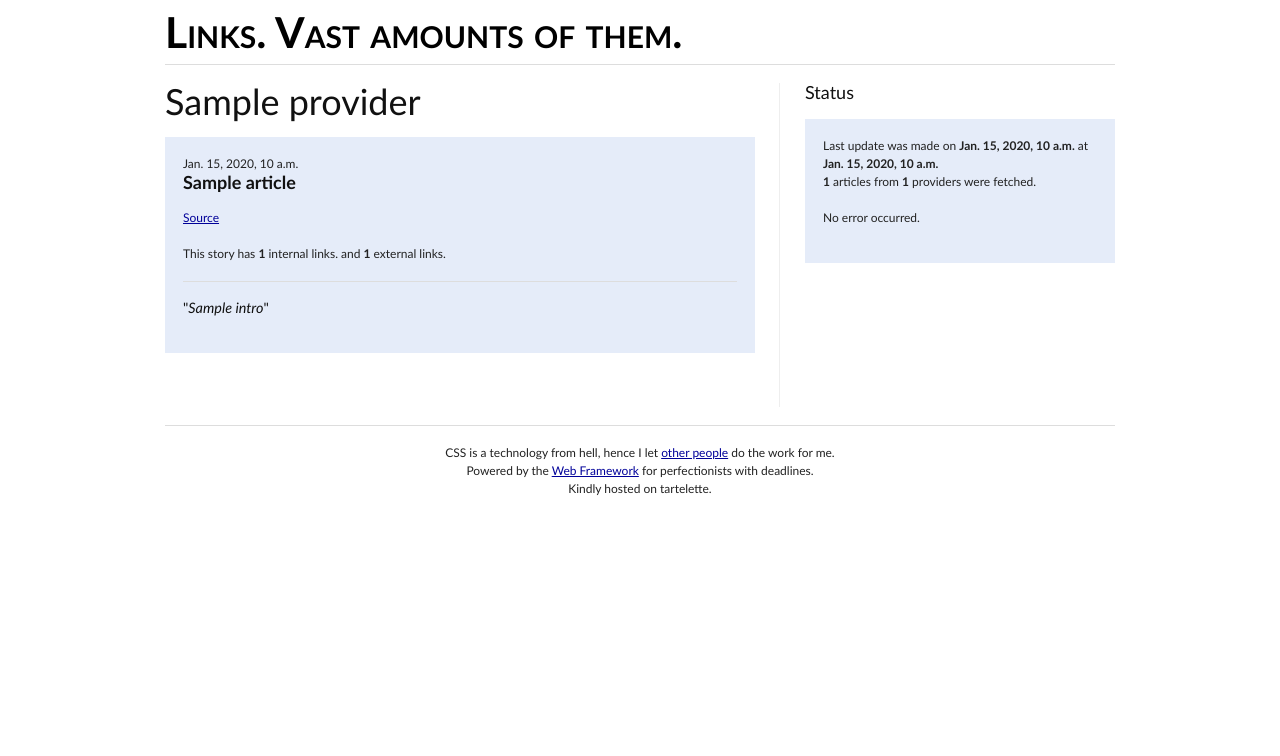
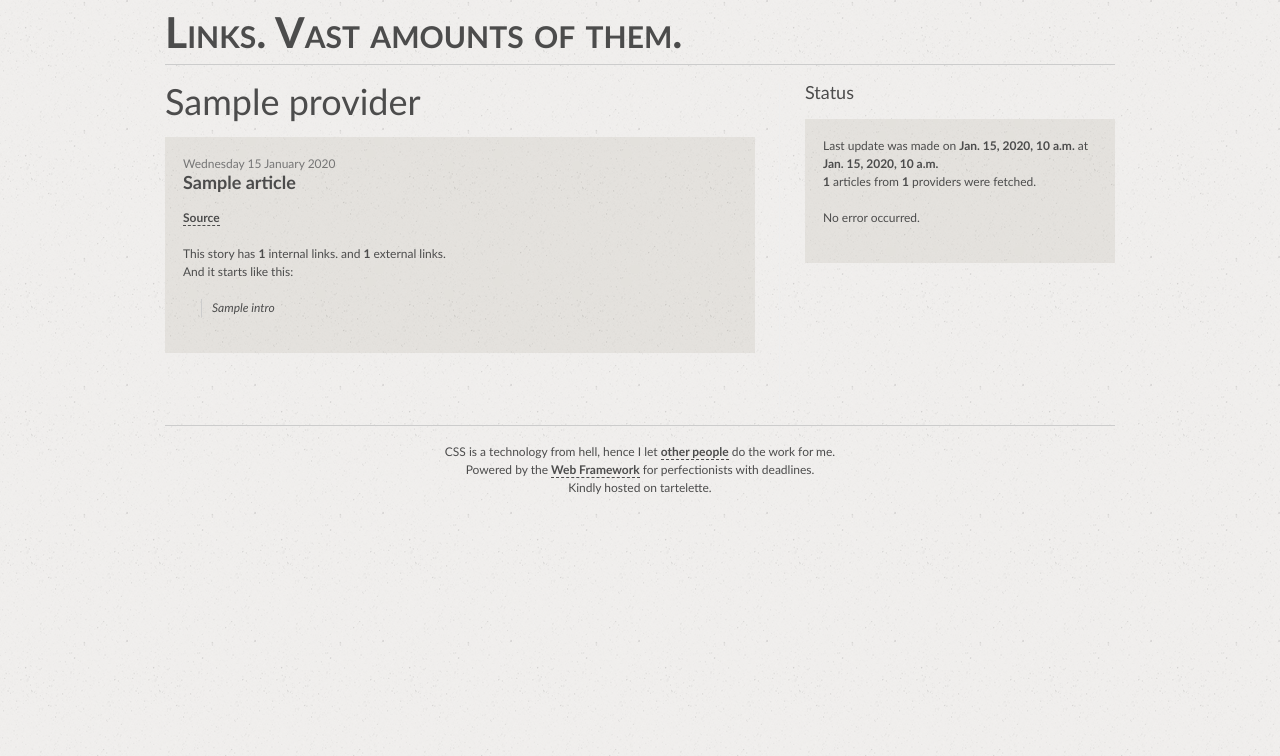
Before and after one commit to sevas/csxj_viewer_app, a Django app: template templates/summary.html in a window 1280 px wide. Shown: the top 756 px of the page. Run offline with Django 3.2, Linux system fonts and the light colour scheme; the template is opened without the code that fills it: most values are stand-ins (such as "Sample title", 1, 10 or a date in 2020).

Commit message:
restyling with taste

```diff
--- a/static/stylesheets/blueprint-restyled/screen.css
+++ b/static/stylesheets/blueprint-restyled/screen.css
@@ -13,7 +13,7 @@
 
 /* reset.css */
 html, body, div, span, object, iframe, h1, h2, h3, h4, h5, h6, p, blockquote, pre, a, abbr, acronym, address, code, del, dfn, em, img, q, dl, dt, dd, ol, ul, li, fieldset, form, label, legend, table, caption, tbody, tfoot, thead, tr, th, td {margin:0;padding:0;border:0;font-weight:inherit;font-style:inherit;font-size:100%;font-family:inherit;vertical-align:baseline;}
-body {line-height:1.5;}
+body {line-height:1.5; }
 table {border-collapse:separate;border-spacing:0;}
 caption, th, td {text-align:left;font-weight:normal;}
 table, td, th {vertical-align:middle;}
@@ -25,11 +25,12 @@ a img {border:none;}
 html {font-size:100.01%;}
 body {
     font-size:75%;
-    color:#222;
-    background:#fff;
-    font-family: "Gill Sans", "Helvetica Neue", Arial, Helvetica, sans-serif;
+    color:#4c4c4c;
+    /*background:#fff;*/
+    font-family: "Gill Sans",  Arial, Helvetica, sans-serif;
+    background: url(images/Background.png);
 }
-h1, h2, h3, h4, h5, h6 {font-weight:normal;color:#111;}
+h1, h2, h3, h4, h5, h6 {font-weight:normal;color:#4c4c4c;}
 h1 {font-size:3em;line-height:1;margin-bottom:0.5em;}
 h2 {font-size:2em;margin-bottom:0.75em;}
 h3 {font-size:1.5em;line-height:1;margin-bottom:1em;}
@@ -41,8 +42,8 @@ p {margin:0 0 1.5em;}
 p img.left {float:left;margin:1.5em 1.5em 1.5em 0;padding:0;}
 p img.right {float:right;margin:1.5em 0 1.5em 1.5em;}
 a:focus, a:hover {color:#000;}
-a {color:#009;text-decoration:underline;}
-blockquote {margin:1.5em;color:#666;font-style:italic;}
+a {color:#4c4c4c; font-weight:bold; text-decoration:none; border-bottom:1px dashed; border-bottom-color:#4c4c4c}
+blockquote {margin:1.5em;color:#4c4c4c;font-style:italic; padding-left:10px; border-left:1px solid; border-left-color:#ccc}
 strong {font-weight:bold;}
 em, dfn {font-style:italic;}
 dfn {font-weight:bold;}
@@ -69,7 +70,7 @@ caption {background:#eee;}
 .small {font-size:.8em;margin-bottom:1.875em;line-height:1.875em;}
 .large {font-size:1.2em;line-height:2.5em;margin-bottom:1.25em;}
 .hide {display:none;}
-.quiet {color:#666;}
+.quiet {color:#767676;}
 .loud {color:#000;}
 .highlight {background:#ff0;}
 .added {background:#060;color:#fff;}
@@ -254,8 +255,13 @@ div.colborder {padding-right:24px;margin-right:25px;border-right:1px solid #eee;
 .push-1, .push-2, .push-3, .push-4, .push-5, .push-6, .push-7, .push-8, .push-9, .push-10, .push-11, .push-12, .push-13, .push-14, .push-15, .push-16, .push-17, .push-18, .push-19, .push-20, .push-21, .push-22, .push-23, .push-24 {float:right;position:relative;}
 .prepend-top {margin-top:1.5em;}
 .append-bottom {margin-bottom:1.5em;}
-.box {padding:1.5em;margin-bottom:1.5em;background:#E5ECF9;}
-hr {background:#ddd;color:#ddd;clear:both;float:none;width:100%;height:.1em;margin:0 0 1.45em;border:none;}
+.box {
+    padding:1.5em;
+    margin-bottom:1.5em;
+
+    background: url(images/BackgroundDark.png);
+}
+hr {background:#ccc;color:#ccc;clear:both;float:none;width:100%;height:.1em;margin:0 0 1.45em;border:none;}
 hr.space {background:#fff;color:#fff;visibility:hidden;}
 .clearfix:after, .container:after {content:"\0020";display:block;height:0;clear:both;visibility:hidden;overflow:hidden;}
 .clearfix, .container {display:block;}
@@ -265,31 +271,7 @@ hr.space {background:#fff;color:#fff;visibility:hidden;}
 #banner a{
     text-decoration: none;
     font-size: 32pt;
-    color:black;
+    color:#4c4c4c;
+    border-bottom:none;
 
 }
-
-
-.filecontent {
-    border: 1px solid gray;
-    font-family: monospace;
-    height: 470px;
-    margin: 5px;
-    overflow: auto;
-    padding: 15px;
-    white-space: pre-line;
-    width: 95%;
-
-}
-
-.faq-entry {
-    border-bottom: solid #ddd 1px;
-    padding-bottom:64px;
-    padding-top:8px;
-}
-
-.faq-entry-last {
-    border-bottom:none;
-    padding-bottom:64px;
-    padding-top:16px;
-}
--- a/templates/summary.html
+++ b/templates/summary.html
@@ -8,17 +8,19 @@
         <h1>{{ provider }}</h1>
         {% for article in articles %}
         <div class='box'>
-            {{ article.pub_date }}<br/>
+            <span class="quiet">{{ article.pub_date|date:"l d F Y" }}</span>
+            <br/>
             <h3><b>{{ article.title }} </b></h3>
             <a href='{{ article.url }}'>Source</a>
             <br/><br/>
             This story has <b>{{ article.internal_links|length }}</b> internal links.
             and
             <b>{{ article.external_links|length }}</b> external links.
-            <br/><br/>
-            <hr>
+            <br/>
 
-            <h4>"<i>{{ article.intro }}</i>"</h4>
+            And it starts like this:
+            <blockquote>{{ article.intro }}</blockquote>
+
         </div>
 
         {% endfor  %}
```
Also changed, not shown: static/stylesheets/blueprint-restyled/images/Background.png (added), static/stylesheets/blueprint-restyled/images/BackgroundArticle.png (added), static/stylesheets/blueprint-restyled/images/BackgroundDark.png (added), static/stylesheets/blueprint-restyled/images/BackgroundList.png (added), static/stylesheets/blueprint-restyled/images/BackgroundTable.png (added).
